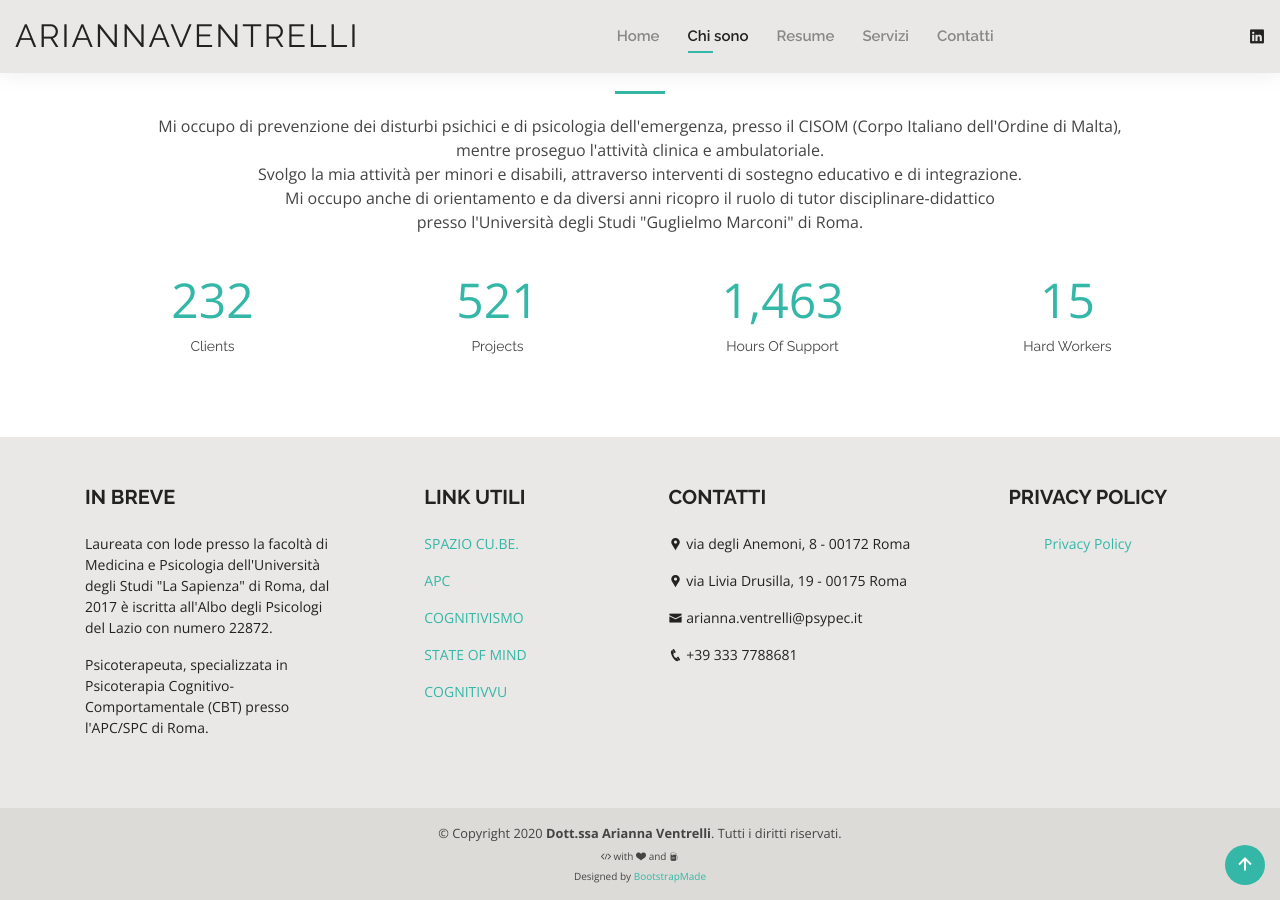
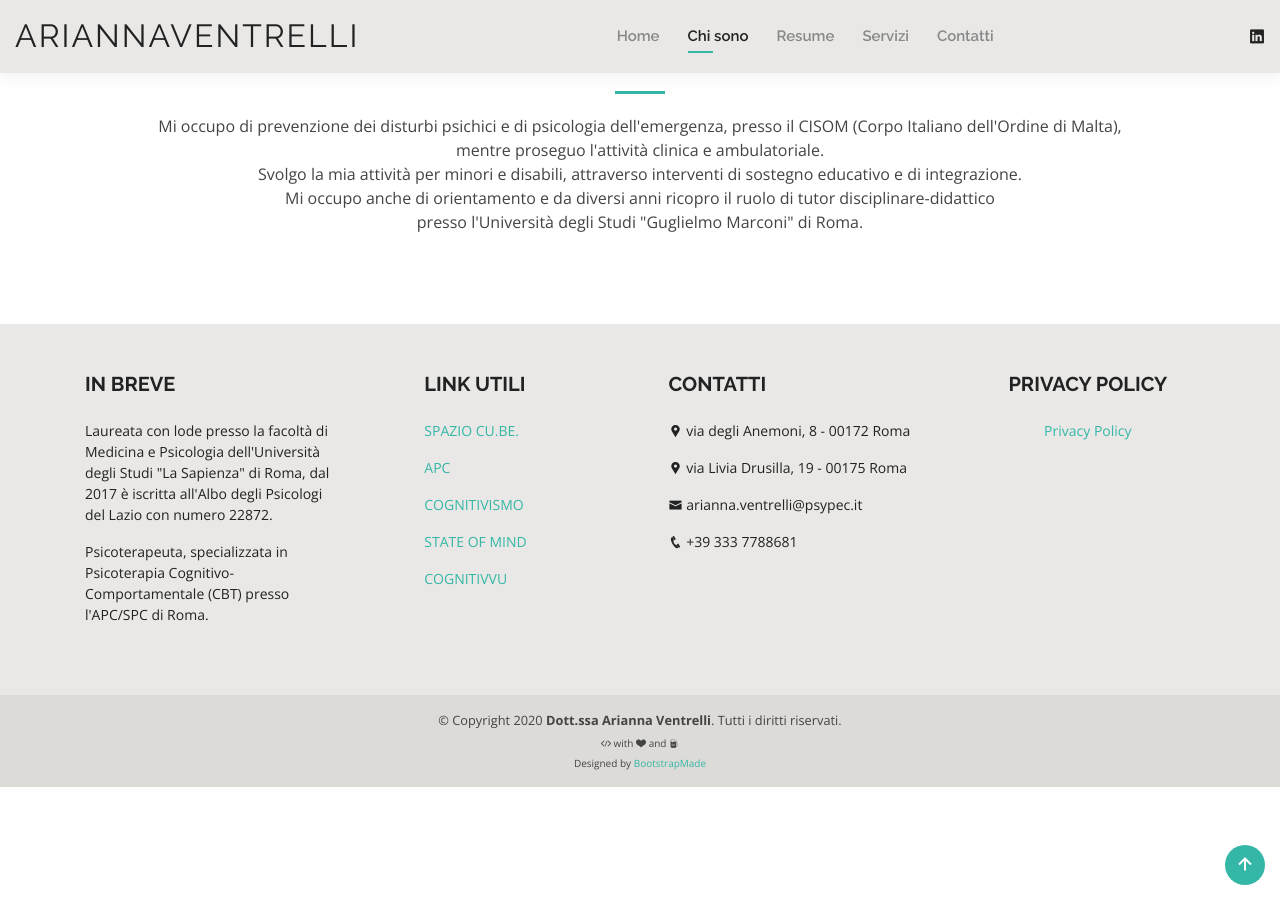
Before and after one commit to venari-psycho/venari-psycho.github.io, a Jekyll site: the page built from about.html, in a window 1280 px wide and 900 px high, scrolled down 1208 px. Built offline with Jekyll 4.4.1, drawn with Linux system fonts in a browser that asks for light colours.

Commit message:
Update about.html

```diff
--- a/about.html
+++ b/about.html
@@ -158,30 +158,6 @@ layout: default
         </p>
       </div>
 
-      <div class="row counters">
-
-        <div class="col-lg-3 col-6 text-center">
-          <span data-toggle="counter-up">232</span>
-          <p>Clients</p>
-        </div>
-
-        <div class="col-lg-3 col-6 text-center">
-          <span data-toggle="counter-up">521</span>
-          <p>Projects</p>
-        </div>
-
-        <div class="col-lg-3 col-6 text-center">
-          <span data-toggle="counter-up">1,463</span>
-          <p>Hours Of Support</p>
-        </div>
-
-        <div class="col-lg-3 col-6 text-center">
-          <span data-toggle="counter-up">15</span>
-          <p>Hard Workers</p>
-        </div>
-
-      </div>
-
     </div>
   </section><!-- End Facts Section -->
 </main><!-- End #main -->
```
